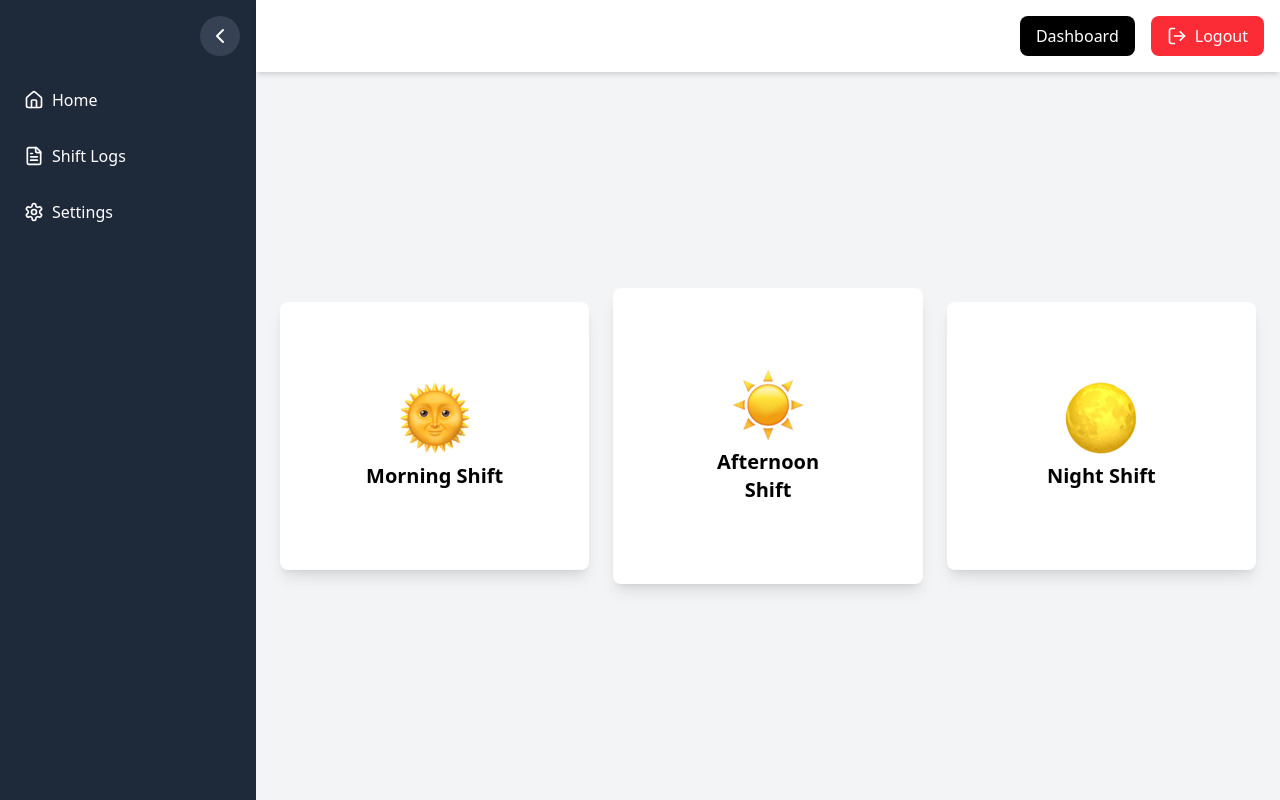
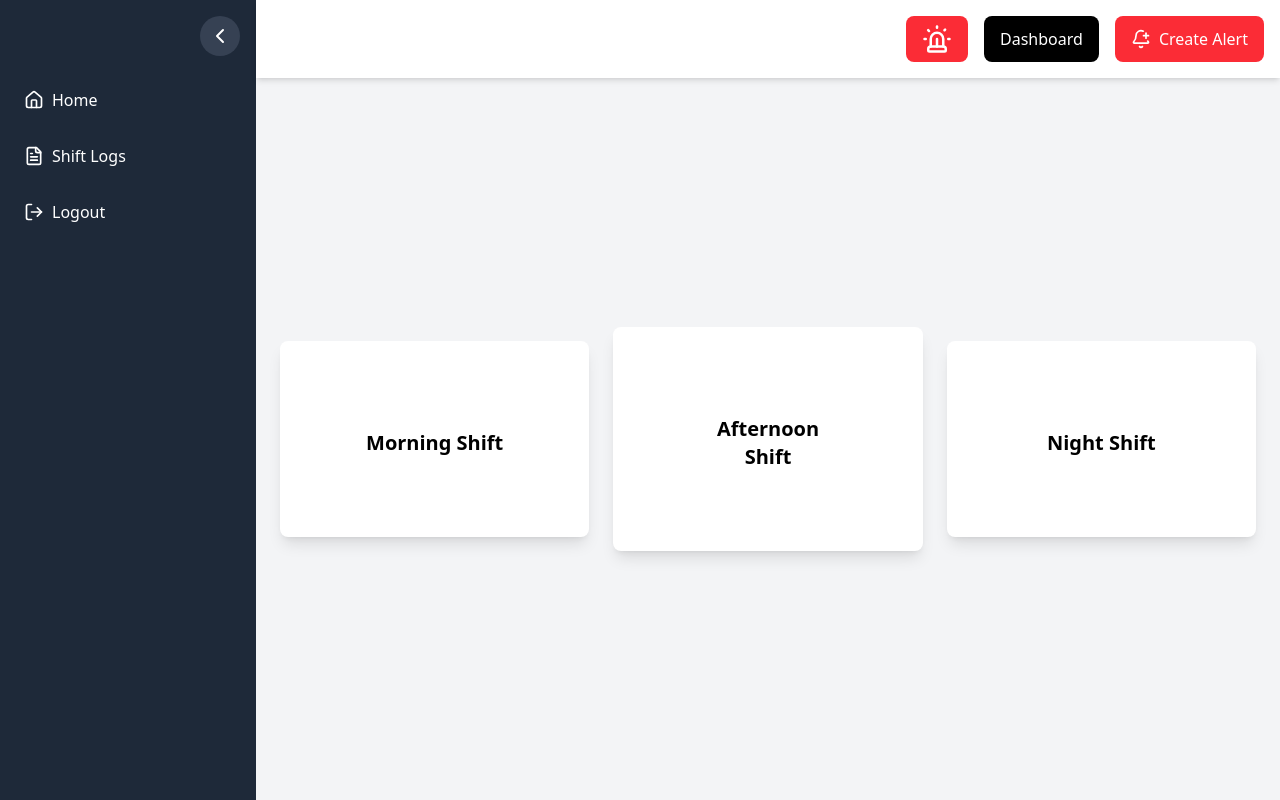
Before and after one commit to ShreyaS-2321/Khan-Abhilekh, a React (Vite) app in the folder khan-abhilekh/: page /home in a window 1280 px wide. Built offline with nearby package versions, Linux system fonts and the light colour scheme.

Commit message:
Update homepage.jsx

```diff
--- a/khan-abhilekh/src/components/homepage.jsx
+++ b/khan-abhilekh/src/components/homepage.jsx
@@ -1,5 +1,5 @@
 import { useState } from "react";
-import { ChevronLeft, ChevronRight, LogOut, Home, Settings, FileText } from "lucide-react";
+import { ChevronLeft, ChevronRight, LogOut, Home,BellPlus,FileText,Siren } from "lucide-react";
 import { Link } from "react-router-dom";
 import morning from "../assets/morning.svg"
 import afternoon from "../assets/afternoon.svg"
@@ -39,9 +39,9 @@ export default function Homepage() {
           <Link to="/table" className="flex items-center gap-2 p-2 hover:bg-gray-700 rounded-lg">
             <FileText size={20} /> {isSidebarOpen && "Shift Logs"}
           </Link>
-          <Link to="/settings" className="flex items-center gap-2 p-2 hover:bg-gray-700 rounded-lg">
-            <Settings size={20} /> {isSidebarOpen && "Settings"}
-          </Link>
+          <div onClick={handleLogout} className="flex items-center gap-2 p-2 hover:bg-gray-700 rounded-lg">
+            <LogOut size={20} /> {isSidebarOpen && "Logout"}
+          </div>
         </nav>
       </div>
 
@@ -49,24 +49,27 @@ export default function Homepage() {
       <div className="flex-1 flex flex-col">
         {/* Navbar */}
         <div className="flex justify-end bg-white p-4 shadow-md gap-4">
+        <div className=" cursor-pointer flex items-center gap-2 text-white rounded-lg bg-red-500 px-4 py-2 hover:bg-red-600">
+            <Siren size={30} />
+          </div>
           <Link to ="/dashboard" className=" cursor-pointer flex items-center gap-2 bg-black text-white px-4 py-2 rounded-lg">Dashboard</Link>
-          <button onClick={handleLogout} className=" cursor-pointer flex items-center gap-2 bg-red-500 text-white px-4 py-2 rounded-lg hover:bg-red-600">
-            <LogOut size={20} /> Logout
+          <button className=" cursor-pointer flex items-center gap-2 bg-red-500 text-white px-4 py-2 rounded-lg hover:bg-red-600">
+            <BellPlus size={20} /> Create Alert
           </button>
         </div>
 
         {/* Shift Blocks */}
         <div className="flex-1 flex items-center justify-center gap-6 p-6">
           <Link to="/shiftform" className="bg-white p-20 shadow-lg rounded-lg w-1/3 text-center flex-col justify-items-center cursor-pointer">
-          <img src={morning} alt="" />
+          {/* <img src={morning} alt="" /> */}
             <h2 className="text-xl font-semibold mt-2">Morning Shift</h2>
           </Link>
           <Link to="/shiftform" className="bg-white p-20 shadow-lg rounded-lg w-1/3 text-center justify-items-center cursor-pointer">
-          <img src={afternoon} alt="" />
+          {/* <img src={afternoon} alt="" /> */}
             <h2 className="text-xl font-semibold mt-2">Afternoon Shift</h2>
           </Link>
           <Link to="/shiftform" className="bg-white p-20 shadow-lg rounded-lg w-1/3 text-center justify-items-center cursor-pointer">
-          <img src={night} alt="" />
+          {/* <img src={night} alt="" /> */}
             <h2 className="text-xl font-semibold mt-2">Night Shift</h2>
           </Link>
         </div>
```
